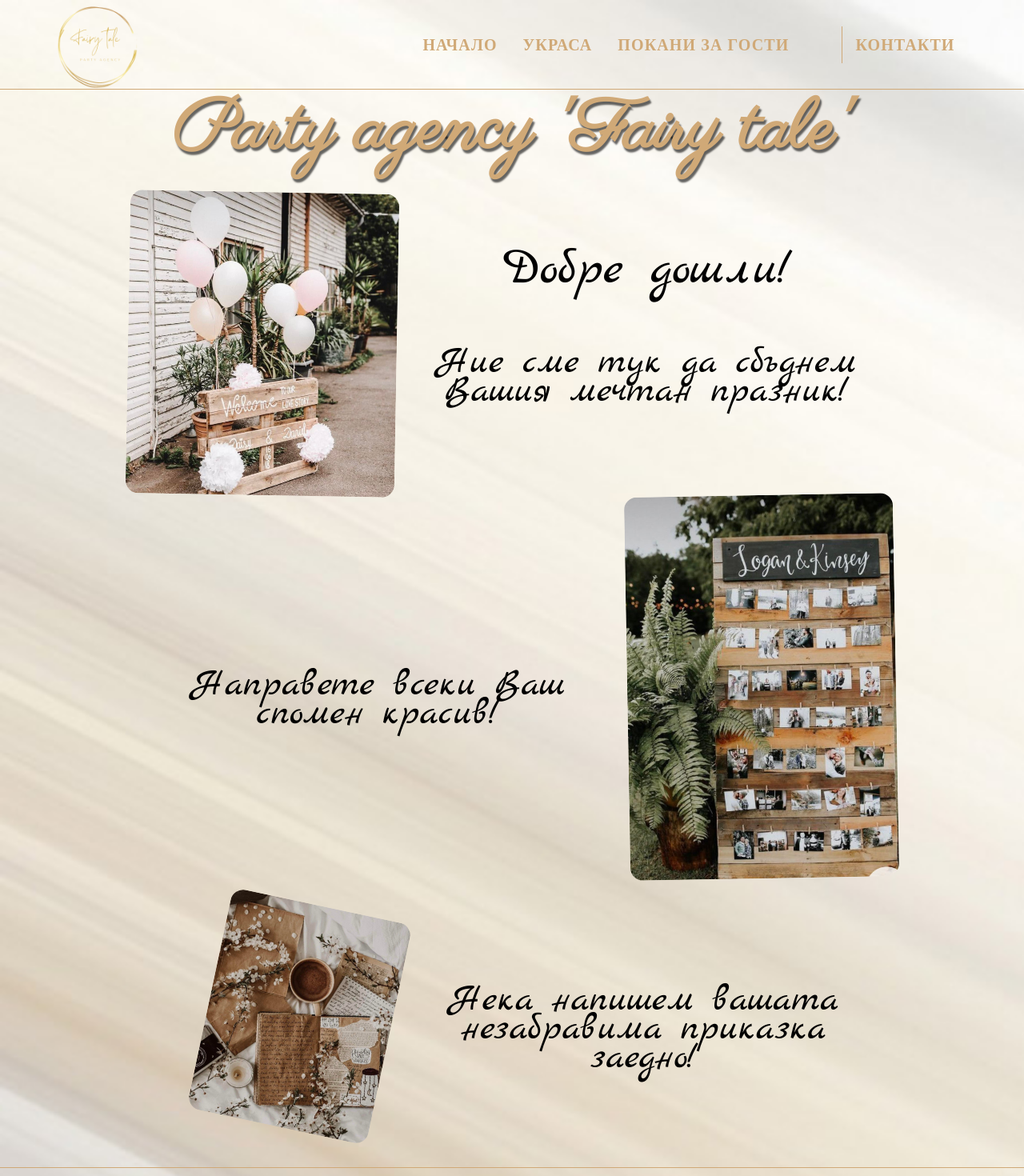
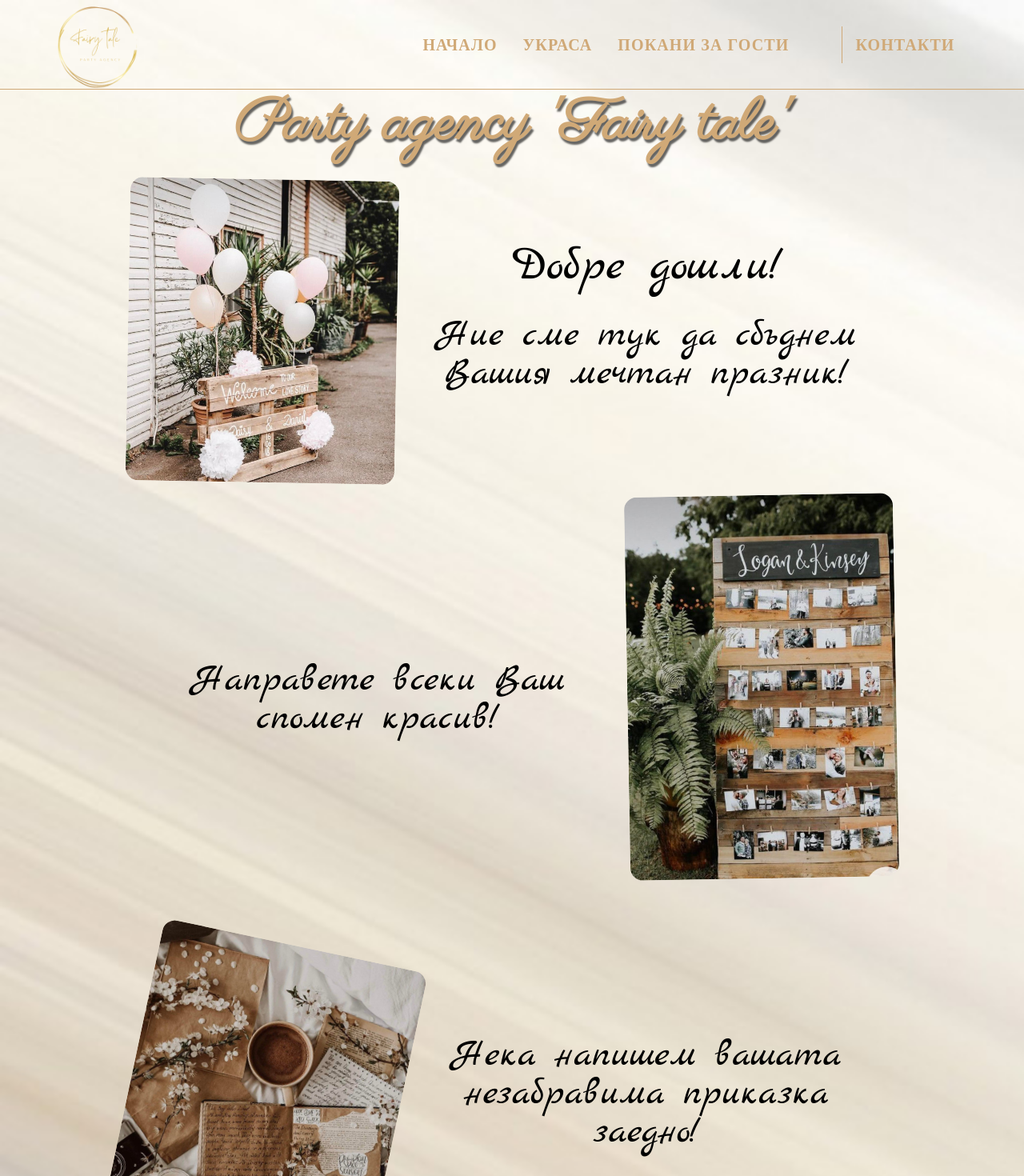
Before and after one commit to dimitrov93/party-agency, a React (Create React App) app: page / in a window 1280 px wide. Shown: the top 1470 px of the page at 80% size. Built offline with nearby package versions, Linux system fonts and the light colour scheme; a web font is replaced by a local one.

Commit message:
refactoring

```diff
--- a/src/components/Home/Home.tsx
+++ b/src/components/Home/Home.tsx
@@ -1,60 +1,79 @@
 import React from "react";
-import "./home.css";
 import pic1 from "../../assets/pic1.jpg";
 import pic2 from "../../assets/pic2.jpg";
 import pic3 from "../../assets/pic3.jpg";
 import Title from "../UI/Title";
+import content from "../../data/content.json";
 
-const Home: React.FC = () => {
+interface ImageMap {
+  [key: string]: string;
+}
+
+const imageMap: ImageMap = {
+  pic1,
+  pic2,
+  pic3,
+};
+
+const HomeSection: React.FC<{
+  image: string;
+  title?: string;
+  subtitle: string;
+  isReverse?: boolean;
+  imageRotation?: string;
+  animationClass: string;
+}> = ({ image, title, subtitle, isReverse, imageRotation, animationClass }) => {
+  const flexDirection = isReverse ? "flex-row-reverse" : "flex-row";
+
   return (
-    <div className="container">
-      <Title />
-
-      <div className="flex flex-row animate-slide-from-left">
-        <div className="w-full sm:max-w-[35%] aspect-square">
-          <img
-            src={pic1}
-            alt=""
-            className="home_logo mt-8 rotate-1"
-            loading="lazy"
-          />
-        </div>
-
-        <div className="flex flex-col gap-20 justify-center">
-          <h2>Добре дошли!</h2>
-          <h3>Ние сме тук да сбъднем Вашия мечтан празник!</h3>
-        </div>
+    <div
+      className={`flex ${flexDirection} items-center justify-center ${animationClass} mb-4`}
+    >
+      <div className="max-w-60 sm:max-w-[35%] aspect-square">
+        <img
+          src={imageMap[image]}
+          alt=""
+          className={`home_logo ${imageRotation || ""} ${
+            isReverse ? "mb-8" : "mt-8"
+          }`}
+          loading="lazy"
+        />
       </div>
-
-      <div className="flex flex-row-reverse items-center justify-between animate-slide-from-right">
-        <div className="w-2/4 sm:max-w-[35%] aspect-square">
-          <img
-            src={pic2}
-            alt=""
-            className="home_logo mb-8 -rotate-1 "
-            loading="lazy"
-          />
-        </div>
-        <div className="flex flex-col justify-evenly p-4">
-          <h3>Направете всеки Ваш спомен красив!</h3>
-        </div>
-      </div>
-
-      <div className="flex flex-row ml-[100px] animate-slide-from-bottom">
-        <div className="w-2/4 sm:max-w-[35%] aspect-square">
-          <img
-            src={pic3}
-            alt=""
-            className="home_logo rotate-12 mb-8 "
-            loading="lazy"
-          />
-        </div>
-        <div className="flex flex-col justify-evenly p-4">
-          <h3>Нека напишем вашата незабравима приказка заедно!</h3>
-        </div>
+      <div className="flex flex-col gap-4 sm:gap-2 md:gap:6 lg:gap-8 p-4">
+        {title && <h2>{title}</h2>}
+        <h3>{subtitle}</h3>
       </div>
     </div>
   );
 };
 
+const Home: React.FC<{ language?: 'bg' | 'en' }> = ({ language = 'bg' }) => {
+  const animations = [
+    "animate-slide-from-left",
+    "animate-slide-from-right",
+    "animate-slide-from-bottom",
+  ];
+
+  const rotations = ["rotate-1", "-rotate-1", "rotate-12"];
+
+  const homeContent = content[language].home;
+
+  return (
+    <div className="container">
+      <Title />
+      {homeContent.sections.map((section, index) => (
+        <HomeSection
+          key={section.id}
+          image={section.image}
+          title={section.title}
+          subtitle={section.subtitle}
+          isReverse={index === 1}
+          imageRotation={rotations[index]}
+          animationClass={animations[index]}
+        />
+      ))}
+    </div>
+  );
+};
+
 export default Home;
--- a/src/components/Home/home.css
+++ /dev/null
@@ -1,226 +0,0 @@
-/* h1 {
-    font-family: 'Parisienne', cursive;
-}
-
-h2,h3 {
-    font-family: 'Marck Script', cursive;
-    text-align: center;
-
-} */
-
-/* .home__title {
-    text-align: center;
-    color: var(--clr-brown);
-    text-shadow: 2px 4px 2px rgba(0,0,0,0.6);
-} */
-/*
-.container .article {
-    display: flex;
-    flex-direction: column;
-}
-
-.article__left {
-    display: flex;
-    flex-direction: row;
-}
-
-.article__left h2  {
-    text-align: center;
-}
-
-.article__left:nth-last-child(1) {
-    margin-left: 100px;
-}
-
-.article__left:nth-last-child(1) h3 {
-    font-weight: 200;
-    font-family: 'Marck Script', cursive;
-}
-
-.article__left:nth-last-child(1) img {
-    transform: rotate(10deg);
-    margin-bottom: 2rem;
-    transition: var(--trans) ;
-
-}
-
-.article__left:nth-last-child(1) img:hover {
-    transform: rotate(0deg);
-} */
-
-/* .article__header {
-    display: flex;
-    flex-direction: column;
-    justify-content: space-evenly;
-    padding: 1rem;
-} */
-/*
-.article__header h2 {
-    font-weight: 200;
-} */
-
-/* .article__header h3 {
-    font-weight: 100;
-} */
-
-/* .article__right {
-    display: flex;
-    flex-direction: row-reverse;
-    align-items: center;
-    justify-content: space-between;
-
-} */
-/*
-.article__logo {
-    width: 100%;
-    aspect-ratio: 1/1;
-    max-width: 35%;
-    border-radius: 1rem;
-    transition: var(--trans) ;
-} */
-
-/* Pic from left */
-/* .article__logo.left {
-    margin-top: 2rem;
-    transform: rotate(1deg);
-} */
-
-/* .article__logo.right {
-    transform: rotate(-1deg);
-    margin-bottom: 2rem;
-}
-
-.article__logo.left:hover,
-.article__logo.right:hover {
-    transform: rotate(0);
-} */
-
-/* .slide-in-left {
-    animation: slide-in-left 0.5s ease-out;
-}
-
-.slide-in-right{
-    animation: slide-in-right 0.5s ease-out;
-}
-
-.slide-in-bottom {
-    animation: slide-in-bottom 0.5s ease-out;
-} */
-
-/* @keyframes slide-in-left {
-    0% {
-      transform: translateX(-100%);
-    }
-    100% {
-      transform: translateX(0);
-    }
-}
-
-@keyframes slide-in-right {
-    0% {
-      transform: translateX(100%);
-    }
-    100% {
-      transform: translateX(0);
-    }
-  }
-
-  @keyframes slide-in-bottom {
-    0% {
-      transform: translateY(100%);
-    }
-    100% {
-      transform: translateY(0);
-    }
-  } */
-
-@media only screen and (max-width: 1200px) {
-
-    .article__left,
-    .article__right {
-        justify-content: center;
-    }
-
-    .home__title {
-        font-size: 3.5rem;
-    }
-
-    .article__header h2 {
-        font-size: 3rem;
-      }
-
-    .article__header h3 {
-        font-size: 2rem;
-      }
-    .article__logo {
-        height: 90%;
-        max-width: 30%;
-    }
-    .article__right img {
-        margin-right: 40px;
-    }
-    .article__logo {
-        max-width: 40%;
-        margin-left: 20px;
-    }
-}
-
-@media only screen and (max-width: 992px) {
-
-}
-
-@media only screen and (max-width: 768px) {
-    .home__title {
-        font-size: 3rem;
-    }
-
-    .article__header h2 {
-        font-size: 2.9rem;
-      }
-
-    .article__header h3 {
-        font-size: 2rem;
-      }
-
-      .article__right img {
-        margin-right: 40px;
-    }
-    .article__logo {
-        max-width: 40%;
-        margin-left: 20px;
-    }
-
-    .article__left:nth-last-child(1)  {
-        margin: 0;
-        padding: 10px;
-    }
-
-      .article__left:nth-last-child(1) img {
-        max-width: 40%;
-    }
-}
-
-/* Extra small devices (phones, 600px and down) */
-@media only screen and (max-width: 576px) {
-    .home__title {
-        font-size: 2.5rem;
-    }
-
-    .article__header h2 {
-        font-size: 2rem;
-      }
-
-    .article__header h3 {
-        font-size: 1.5rem;
-      }
-
-      .article__left:nth-last-child(1)  {
-        margin: 0;
-        padding: 10px;
-    }
-
-      .article__left:nth-last-child(1) img {
-        max-width: 40%;
-    }
-
-}
--- a/src/components/UI/Title.tsx
+++ b/src/components/UI/Title.tsx
@@ -1,9 +1,15 @@
 import React from "react";
 import { PAGE_NAME } from "../../utils/consts";
 
-export default function Title() {
+export interface TitleProps {
+  className?: string;
+}
+
+export default function Title({ className }: TitleProps) {
   return (
-    <h1 className="text-center text-clr-brown text-4xl md:text-5xl lg:text-[5.5rem] font-bold text-shadow">
+    <h1
+      className={`${className} text-center text-clr-brown font-bold text-shadow`}
+    >
       {PAGE_NAME}
     </h1>
   );
--- /dev/null
+++ b/src/data/content.json
@@ -0,0 +1,52 @@
+{
+  "bg": {
+    "home": {
+      "sections": [
+        {
+          "id": 1,
+          "title": "Добре дошли!",
+          "subtitle": "Ние сме тук да сбъднем Вашия мечтан празник!",
+          "image": "pic1"
+        },
+        {
+          "id": 2,
+          "subtitle": "Направете всеки Ваш спомен красив!",
+          "image": "pic2"
+        },
+        {
+          "id": 3,
+          "subtitle": "Нека напишем вашата незабравима приказка заедно!",
+          "image": "pic3"
+        }
+      ]
+    },
+    "about": {},
+    "services": {},
+    "contact": {}
+  },
+  "en": {
+    "home": {
+      "sections": [
+        {
+          "id": 1,
+          "title": "Welcome!",
+          "subtitle": "We are here to make your dream celebration come true!",
+          "image": "pic1"
+        },
+        {
+          "id": 2,
+          "subtitle": "Make every memory beautiful!",
+          "image": "pic2"
+        },
+        {
+          "id": 3,
+          "subtitle": "Let's write your unforgettable story together!",
+          "image": "pic3"
+        }
+      ]
+    },
+    "about": {},
+    "services": {},
+    "contact": {}
+  }
+}
--- a/src/index.css
+++ b/src/index.css
@@ -16,7 +16,21 @@
     @apply font-marck text-3xl text-center;
   }
 
-
+  h1 {
+    @apply text-5xl sm:text-7xl;
+  }
+  h2 {
+    @apply text-3xl sm:text-6xl;
+  }
+  h3 {
+    @apply text-2xl sm:text-5xl;
+  }
+  h4 {
+    @apply text-lg sm:text-xl md:text-2xl lg:text-3xl;
+  }
+  h5 {
+    @apply text-base sm:text-lg md:text-xl lg:text-2xl;
+  }
 }
 
 @layer components {
@@ -94,7 +108,7 @@ textarea {
   /* 2 */
 }
 
-h1 {
+/* h1 {
   font-size: 5rem;
 }
 
@@ -112,7 +126,7 @@ h4 {
 
 h5 {
   font-size: 1rem;
-}
+} */
 
 /* Set default font and background color */
 body {
@@ -206,7 +220,7 @@ body {
     max-width: var(--container-width-sm);
   } */
 
-  h1 {
+  /* h1 {
     font-size: 4rem;
   }
 
@@ -224,5 +238,5 @@ body {
 
   h5 {
     font-size: 0.5rem;
-  }
+  } */
 }
```
